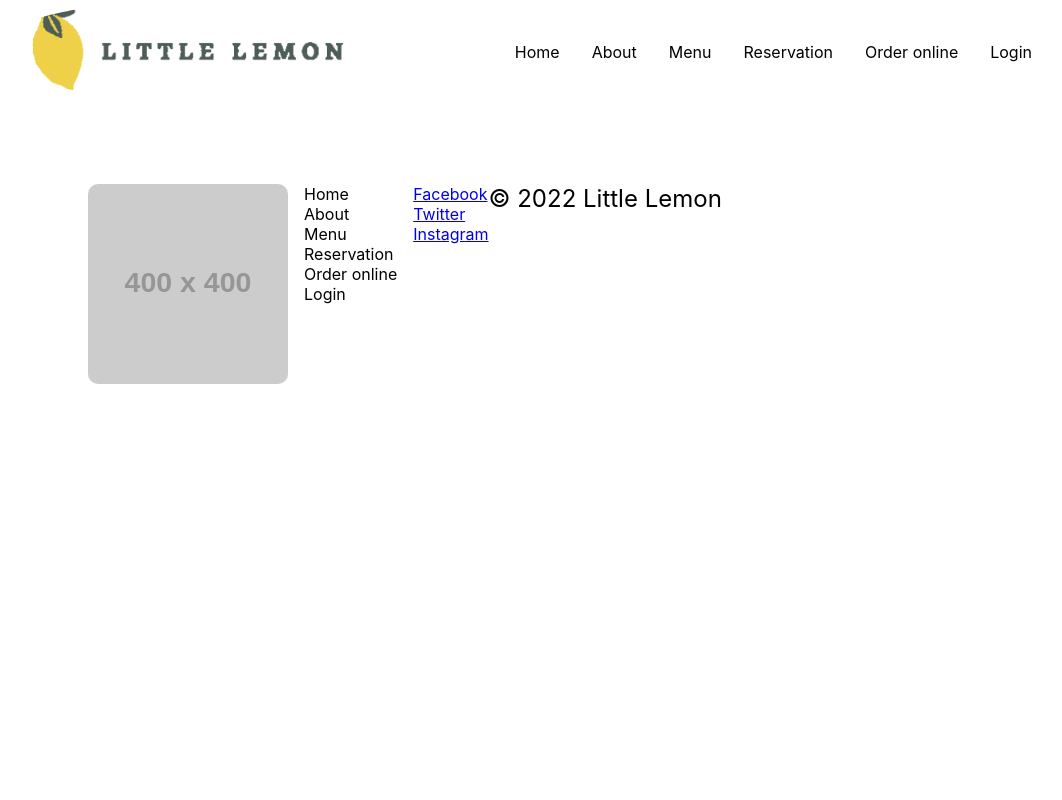
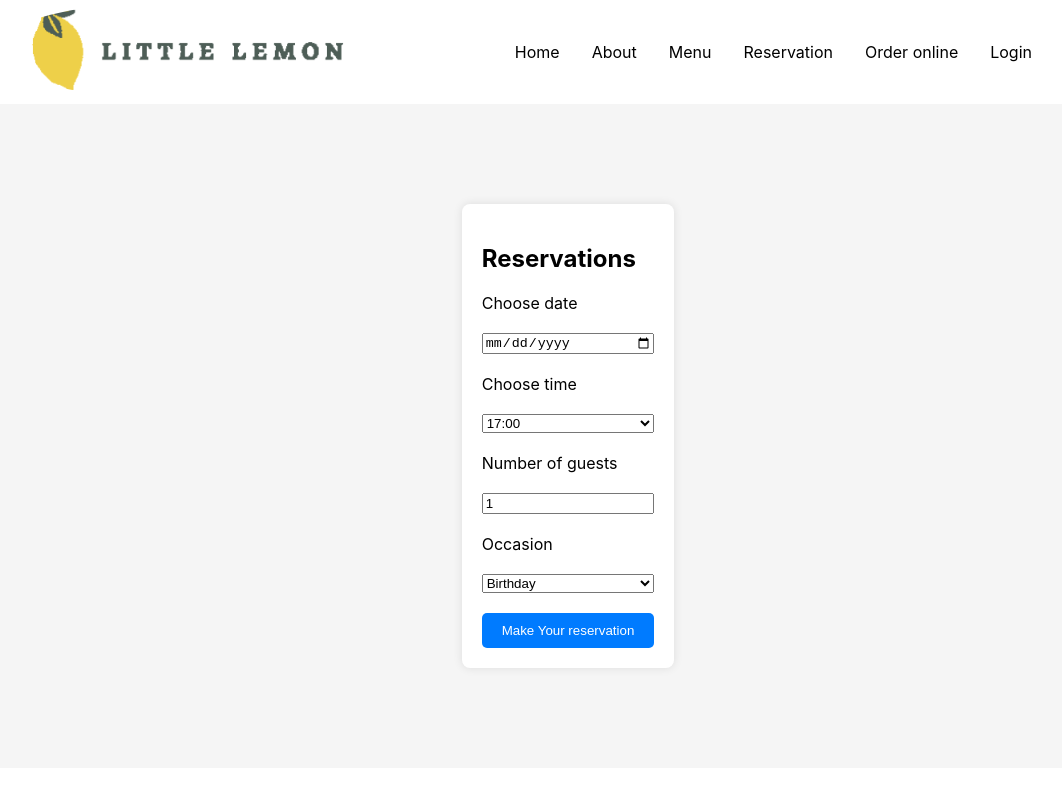
Before and after one commit to upenthiran93/meta-fe-final, a React (Create React App) app: page /reservation in a window 1280 px wide. Shown: the top 800 px of the page, without its empty margins (72-1134 px from the left). Built offline with nearby package versions, Linux system fonts and the light colour scheme; the HTML template or start-up script is replaced by a standard one.

Commit message:
book tabble

```diff
--- a/src/App.js
+++ b/src/App.js
@@ -8,6 +8,7 @@
     Routes,
     Route,
 } from "react-router-dom";
+import Reservation from "./components/Reservation";
 
 function App() {
     return (
@@ -19,6 +20,7 @@
                 <Header/>
                 <Routes>
                     <Route path="/" element={<Main/>}/>
+                    <Route path="/reservation" element={<Reservation />} />
 
                 </Routes>
 
--- a/src/components/Reservation.jsx
+++ b/src/components/Reservation.jsx
@@ -1,70 +1,38 @@
-
+import React, {useState} from 'react';
+import './style/Reservation.css';
 
 const Reservation = () => {
+    const [date, setDate] = useState('');
+    const [time, setTime] = useState('');
+    const [guests, setGuests] = useState(1);
+    const [occasion, setOccasion] = useState('');
+    const availableTimes = useState(['17:00', '18:00', '19:00', '20:00', '21:00', '22:00']);
     return (
         <section className="reservation">
             <div className="container">
                 <section className="reservation-wrap">
                     <div className="form-wrap">
                         <h2>Reservations</h2>
-                        <form action="/confirmed">
-                            <section className="booking-details">
-                                <h3>Personal Details</h3>
-                                <input
-                                    type="text"
-                                    name="Occassion"
-                                    id="occassion"
-                                    placeholder="Occassion"
-                                    required
-                                    maxLength="10"
-                                />
-                                <input type="date" name="date" id="date" required />
-                                <input
-                                    type="number"
-                                    name="number"
-                                    id="number"
-                                    min="2"
-                                    max="20"
-                                    placeholder="No of Guests"
-                                    required
-                                />
-                                <input type="time" name="time" id="time" required />
-                            </section>
-                            <section className="booking-details">
-                                <h3>Booking Details</h3>
-                                <input
-                                    type="text"
-                                    name="fullname"
-                                    id="fullname"
-                                    maxLength="30"
-                                    required
-                                    placeholder="Full Name"
-                                />
-                                <input
-                                    type="email"
-                                    name="email"
-                                    id="email"
-                                    required
-                                    placeholder="E-mail Id"
-                                    maxLength="30"
-                                />
-                                <input
-                                    type="text"
-                                    name="mobile"
-                                    id="mobile"
-                                    minLength="5"
-                                    maxLength="10"
-                                    placeholder="(+91) Mobile Number"
-                                    required
-                                />{" "}
-                                <input
-                                    type="text"
-                                    name="request"
-                                    id="request"
-                                    placeholder="Special Request ?"
-                                />
-                            </section>
-                            <button type="submit">Confirm Reservation</button>
+                        <form style={{display: "grid", maxWidth: "200px", gap: "20px"}}>
+                            <label htmlFor="res-date">Choose date</label>
+                            <input type="date" id="res-date" value={date} onChange={(e) => setDate(e.target.value)} />
+                            <label htmlFor="res-time">Choose time</label>
+                            <select id="res-time" value={time} onChange={(e) => setTime(e.target.value)} >
+                                <option>17:00</option>
+                                <option>18:00</option>
+                                <option>19:00</option>
+                                <option>20:00</option>
+                                <option>21:00</option>
+                                <option>22:00</option>
+                            </select>
+                            <label htmlFor="guests">Number of guests</label>
+                            <input type="number" placeholder="1" min="1" max="10" id="guests" value={guests} onChange={(e) => setGuests(e.target.value)} />
+                            <label htmlFor="occasion">Occasion</label>
+                            <select id="occasion" value={occasion} onChange={(e) => setOccasion(e.target.value)}>
+                                <option>Birthday</option>
+                                <option>Anniversary</option>
+                            </select>
+                            <input type="submit" value="Make Your reservation" />
                         </form>
                     </div>
                     <div className="img-wrap">
--- /dev/null
+++ b/src/components/style/Reservation.css
@@ -0,0 +1,54 @@
+.reservation {
+    display: flex;
+    justify-content: center;
+    align-items: center;
+
+    background-color: #f5f5f5;
+}
+
+.container {
+    width: 100%;
+    display: flex;
+    flex-direction: column;
+    align-items: center;
+    justify-content: center;
+    margin: 100px ;
+}
+
+.form-wrap {
+    background-color: #fff;
+    padding: 20px;
+    border-radius: 8px;
+    box-shadow: 0px 0px 10px rgba(0, 0, 0, 0.1);
+}
+
+form {
+    display: flex;
+
+    flex-direction: column;
+    align-items: center;
+}
+
+input[type="submit"] {
+    background-color: #007BFF;
+    color: #fff;
+    border: none;
+    padding: 10px 20px;
+    border-radius: 5px;
+    cursor: pointer;
+}
+
+input[type="submit"]:hover {
+    background-color: #0056b3;
+}
+form div.input-group {
+    display: flex;
+    justify-content: space-between;
+    width: 100%;
+}
+
+form div.input-group label {
+    flex: 1;
+    text-align: right;
+    margin-right: 10px;
+}
```
